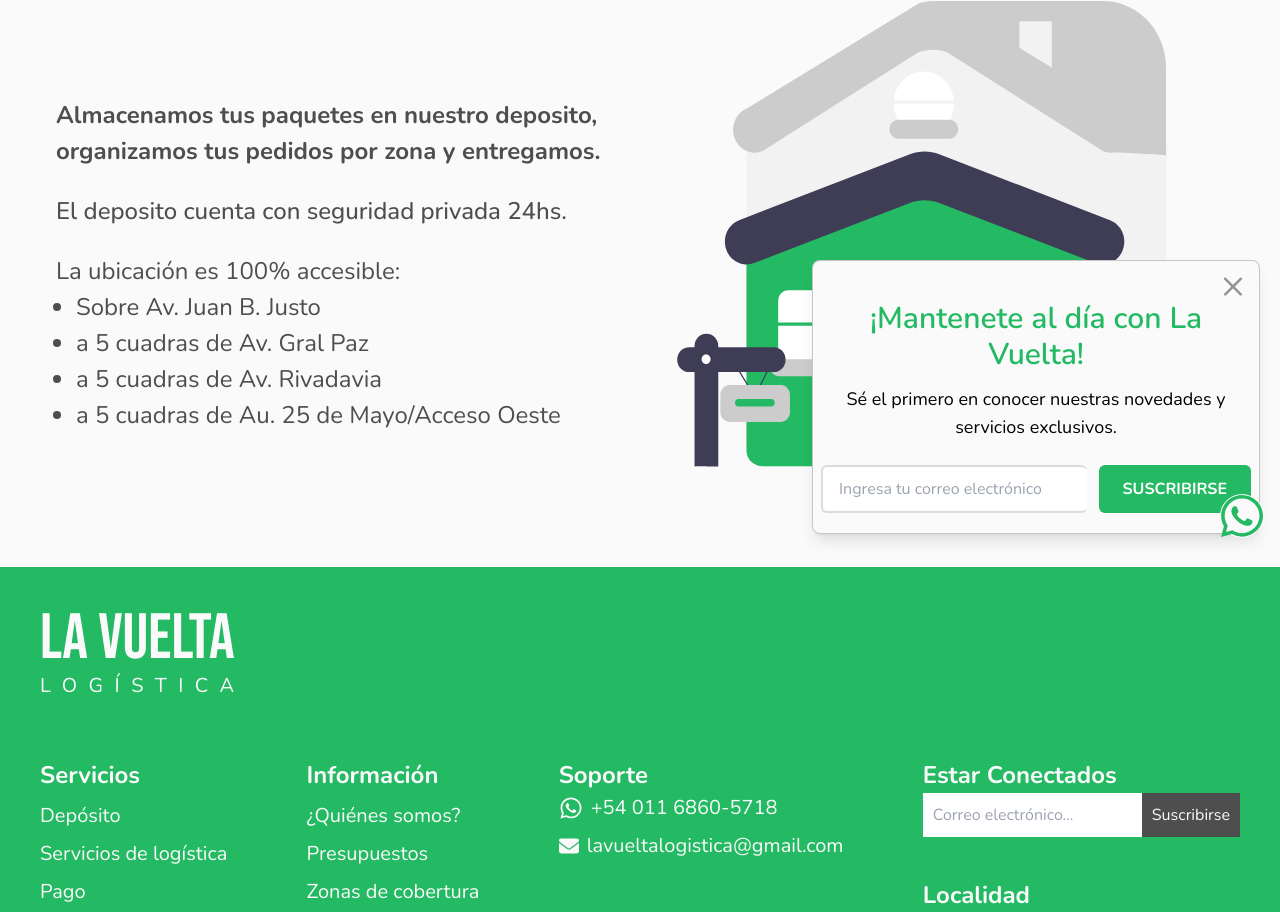
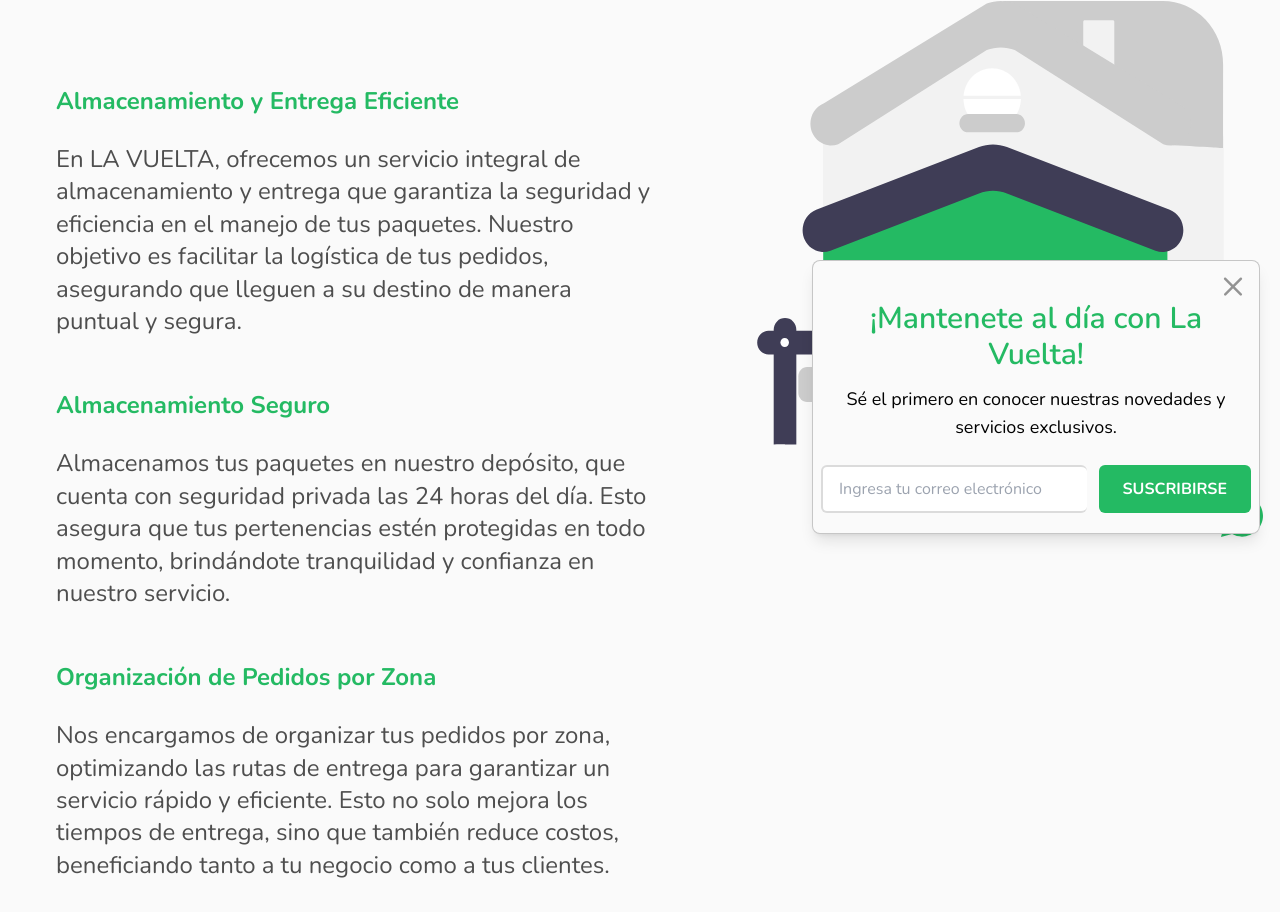
Before and after one commit to LautaroGando/GLU-Logistica, a Next.js app: page /warehouse in a window 1280 px wide. Shown: the part 246-1158 px from the top of the page. Built offline with nearby package versions, Linux system fonts and the light colour scheme.

Commit message:
Vista de deposito Actualizada

```diff
--- a/src/components/GeneralComponents/NewsLetterModal/NewsLetterModal.tsx
+++ b/src/components/GeneralComponents/NewsLetterModal/NewsLetterModal.tsx
@@ -11,22 +11,20 @@
   };
 
   useEffect(() => {
-    // Mostrar el modal después de 5 segundos.
     const timer = setTimeout(() => {
       setIsVisible(true);
     }, 5000);
 
-    // Limpiar el temporizador si el componente se desmonta antes de 5 segundos
     return () => clearTimeout(timer);
   }, []);
 
   return (
     <motion.div
-      initial={{ opacity: 0, y: "100%" }} // Inicia fuera de la vista
-      animate={{ opacity: isVisible ? 1 : 0, y: isVisible ? 0 : "100%" }} // Aparece en su posición
-      exit={{ opacity: 0, y: "100%" }} // Desaparece hacia abajo cuando se cierra
+      initial={{ opacity: 0, y: "100%" }}
+      animate={{ opacity: isVisible ? 1 : 0, y: isVisible ? 0 : "100%" }}
+      exit={{ opacity: 0, y: "100%" }}
       transition={{ duration: 0.5 }}
-      className="fixed bottom-1 left-[5px] right-[5px] border border-sc/30 px-2 pb-5 pt-10 bg-pcSecondary rounded-lg shadow-lg max-w-md mx-auto sm:right-5 sm:left-auto sm:bottom-5"
+      className="fixed bottom-1 left-[5px] right-[5px] border border-sc/30 px-2 pb-5 pt-10 bg-pcSecondary rounded-lg shadow-lg max-w-md mx-auto z-50 sm:right-5 sm:left-auto sm:bottom-5"
     >
       <div className="w-full h-full relative">
         <button
--- a/src/components/WarehouseComponents/Warehouse.tsx
+++ b/src/components/WarehouseComponents/Warehouse.tsx
@@ -2,14 +2,16 @@
 import Title from "../GeneralComponents/Title/Title";
 import Image from "next/image";
 import warehouseImg from "@/../public/assets/images/Ilustrations/Warehouse/ilustration-warehouse.svg";
+import WarehouseItem from "./WarehouseItem/WarehouseItem";
+import { warehouseData } from "./utils/warehouseData";
 
 const Warehouse = () => {
   return (
-    <main>
+    <main className="text-sc">
       <Title label="Depósito" />
 
-      <div className="lg:flex lg:items-center lg:justify-center">
-        <div className="w-full mt-6 lg:order-2">
+      <div className="lg:flex lg:items-start lg:justify-between">
+        <div className="w-full mt-6 lg:order-2 lg:w-[100%] xl:w-[40%] lg:sticky lg:top-[120px]">
           <Image
             src={warehouseImg}
             width={500}
@@ -18,27 +20,10 @@
             className="w-[200px] mx-auto sm:w-[300px] md:w-[350px] lg:w-[430px] xl:w-[490px]"
           />
         </div>
-        <div
-          className="
-        text-sc text-[14px] sm:text-[16px] md:text-[20px] lg:order-1 xl:text-[24px]"
-        >
-          <h4 className="font-bold mt-6 sm:mt-[86px]">
-            Almacenamos tus paquetes en nuestro deposito, organizamos tus pedidos por zona y
-            entregamos.
-          </h4>
-          <p className="font-medium mt-4 sm:mt-[24px]">
-            El deposito cuenta con seguridad privada 24hs.
-          </p>
-
-          <div className="mt-4 sm:mt-[24px]">
-            <p>La ubicación es 100% accesible:</p>
-            <ul className="list-disc pl-5">
-              <li>Sobre Av. Juan B. Justo</li>
-              <li>a 5 cuadras de Av. Gral Paz</li>
-              <li>a 5 cuadras de Av. Rivadavia</li>
-              <li>a 5 cuadras de Au. 25 de Mayo/Acceso Oeste</li>
-            </ul>
-          </div>
+        <div className="text-sc text-[14px] mt-14 sm:text-[16px] md:w-[100%] md:text-[20px] lg:order-1 lg xl:text-[24px] xl:w-[600px]">
+          {warehouseData.map((item, index) => (
+            <WarehouseItem key={index} title={item.title} description={item.description} />
+          ))}
         </div>
       </div>
     </main>
--- /dev/null
+++ b/src/components/WarehouseComponents/WarehouseItem/WarehouseItem.tsx
@@ -0,0 +1,20 @@
+import React from "react";
+import { IWarehouseItemProps } from "./types";
+
+const WarehouseItem: React.FC<IWarehouseItemProps> = ({ title, description }) => {
+  return (
+    <div>
+      <h4 className="text-pcPrincipal font-bold mt-6 sm:mt-[50px]">{title}</h4>
+
+      {description && (
+        <div className="mt-4 sm:mt-[24px] ">
+          <div className="text-sm leading-[1.35] whitespace-pre-line sm:text-[16px] md:text-[20px] xl:text-[24px]">
+            {description}
+          </div>
+        </div>
+      )}
+    </div>
+  );
+};
+
+export default WarehouseItem;
--- /dev/null
+++ b/src/components/WarehouseComponents/WarehouseItem/types.ts
@@ -0,0 +1,4 @@
+export interface IWarehouseItemProps {
+  title: string;
+  description?: string;
+}
--- /dev/null
+++ b/src/components/WarehouseComponents/utils/warehouseData.ts
@@ -0,0 +1,35 @@
+export const warehouseData = [
+  {
+    title: "Almacenamiento y Entrega Eficiente",
+    description:
+      "En LA VUELTA, ofrecemos un servicio integral de almacenamiento y entrega que garantiza la seguridad y eficiencia en el manejo de tus paquetes. Nuestro objetivo es facilitar la logística de tus pedidos, asegurando que lleguen a su destino de manera puntual y segura.",
+  },
+  {
+    title: "Almacenamiento Seguro",
+    description:
+      "Almacenamos tus paquetes en nuestro depósito, que cuenta con seguridad privada las 24 horas del día. Esto asegura que tus pertenencias estén protegidas en todo momento, brindándote tranquilidad y confianza en nuestro servicio.",
+  },
+  {
+    title: "Organización de Pedidos por Zona",
+    description:
+      "Nos encargamos de organizar tus pedidos por zona, optimizando las rutas de entrega para garantizar un servicio rápido y eficiente. Esto no solo mejora los tiempos de entrega, sino que también reduce costos, beneficiando tanto a tu negocio como a tus clientes.",
+  },
+  {
+    title: "Ubicación Estratégica",
+    description: `
+      Nuestro depósito está estratégicamente ubicado para facilitar el acceso y la distribución:
+
+      - Sobre Av. Juan B. Justo
+      - A 5 cuadras de Av. Gral Paz
+      - A 5 cuadras de Av. Rivadavia
+      - A 5 cuadras de Au. 25 de mayo/Acceso Oeste
+
+      Esta ubicación privilegiada nos permite ofrecer un servicio de entrega ágil y eficiente, conectando rápidamente con las principales arterias de la ciudad.
+    `,
+  },
+  {
+    title: "Compromiso con la Calidad",
+    description:
+      "En LA VUELTA, nos comprometemos a ofrecer un servicio de almacenamiento y entrega de alta calidad, priorizando la satisfacción del cliente. Nuestro equipo está dedicado a superar tus expectativas, asegurando que cada paquete llegue a su destino de manera segura y puntual.",
+  },
+];
```
